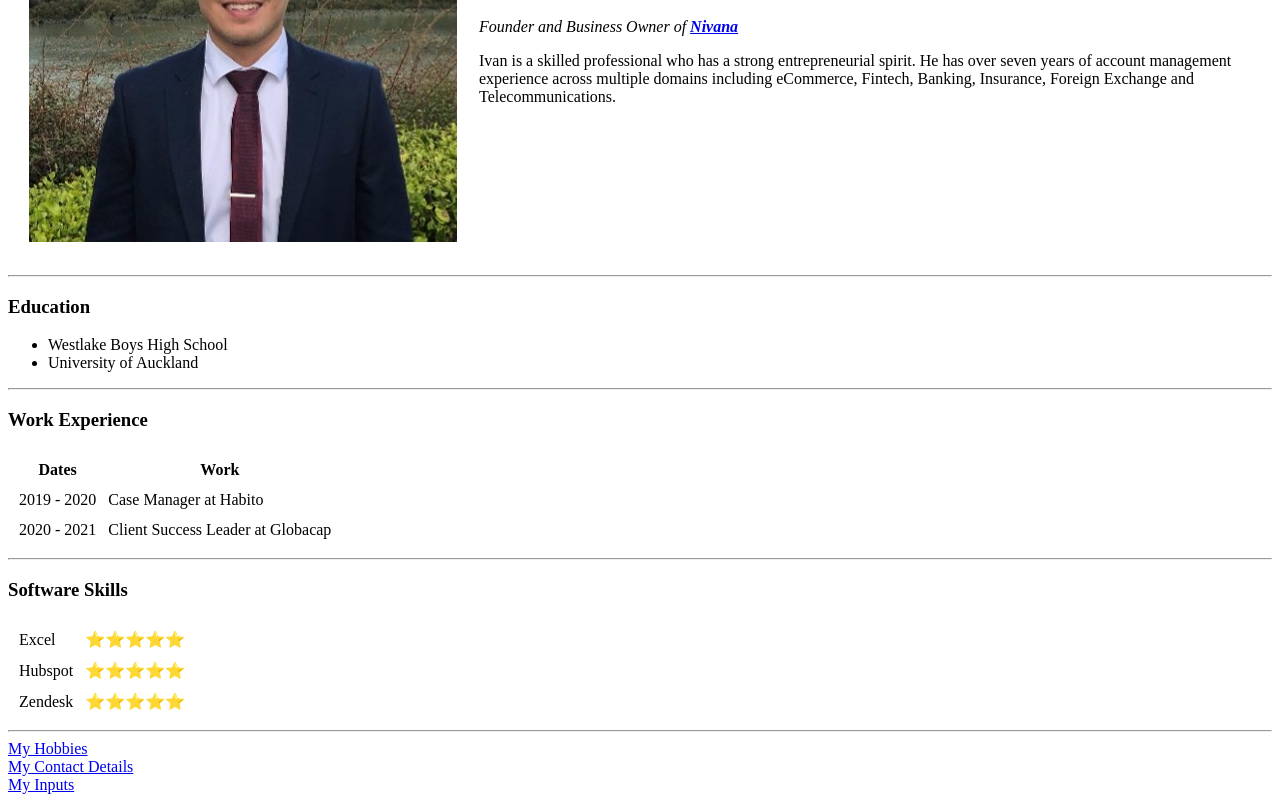
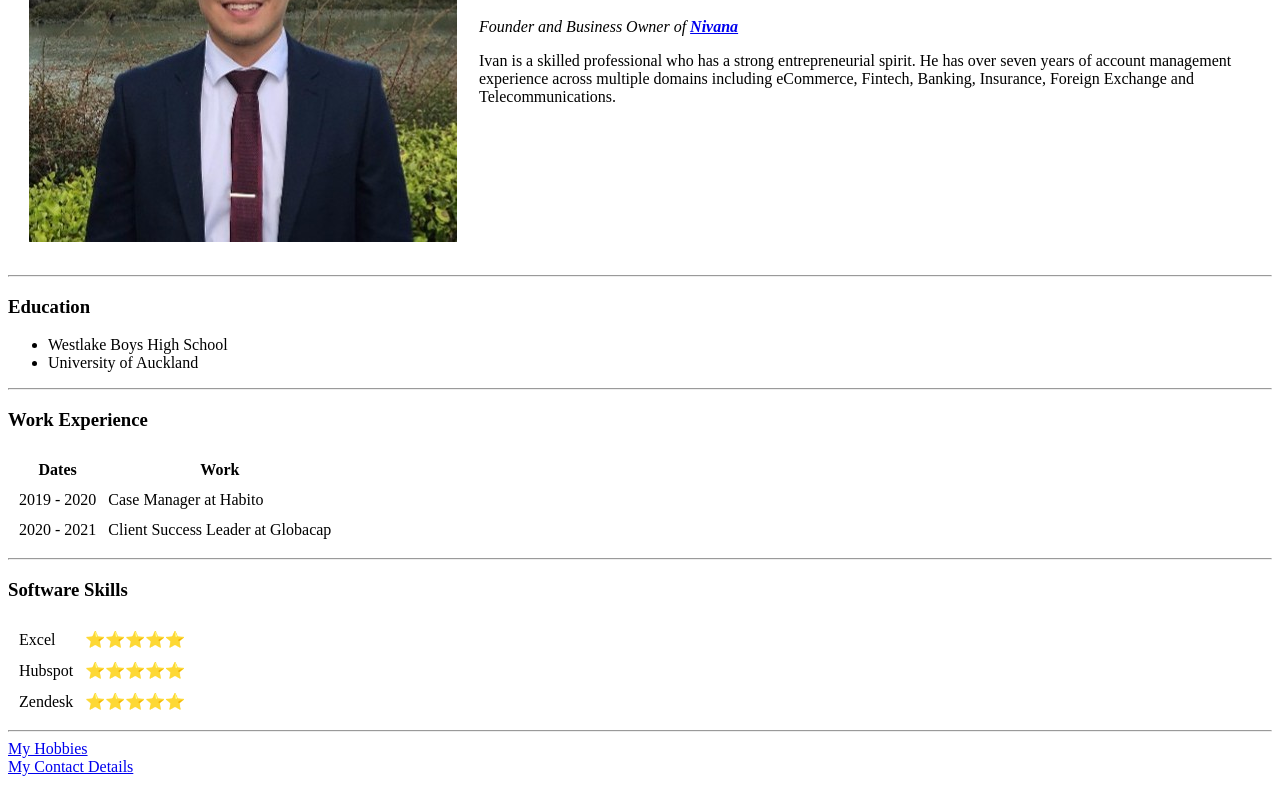
Before and after one commit to ivanvalladolid/cv, a plain HTML site: page index.html in a window 1280 px wide. Shown: the part 215-1017 px from the top of the page. Drawn offline with Linux system fonts and the light colour scheme.

Commit message:
removed input link
not required on the CV, it was just an exercise in the training module that needed to be removed

```diff
--- a/index.html
+++ b/index.html
@@ -62,8 +62,6 @@
   <a href="hobbies.html">My Hobbies</a>
   <br>
   <a href="contact.html">My Contact Details</a>
-  <br>
-  <a href="inputs.html">My Inputs</a>
 </body>
 
 </html>
```
